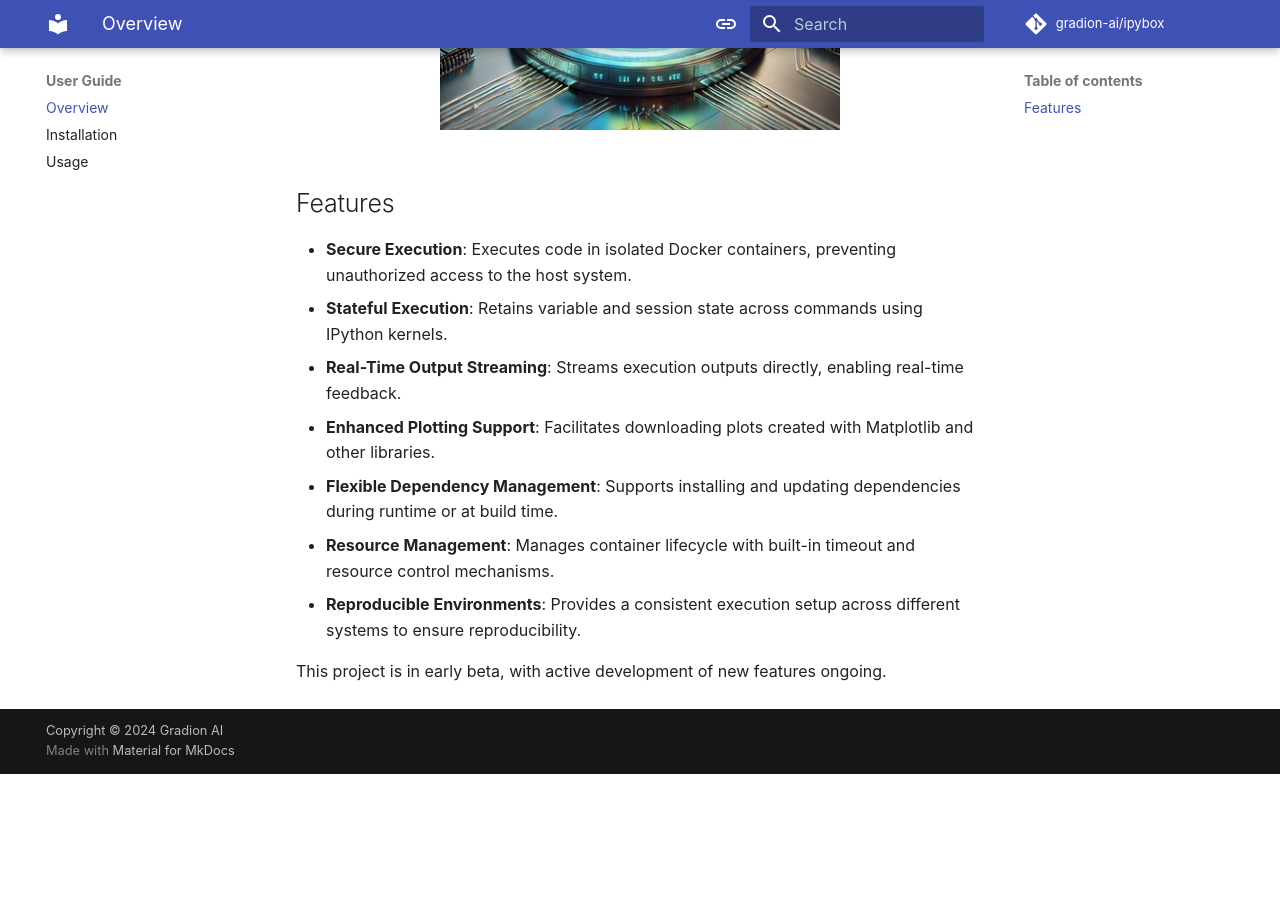
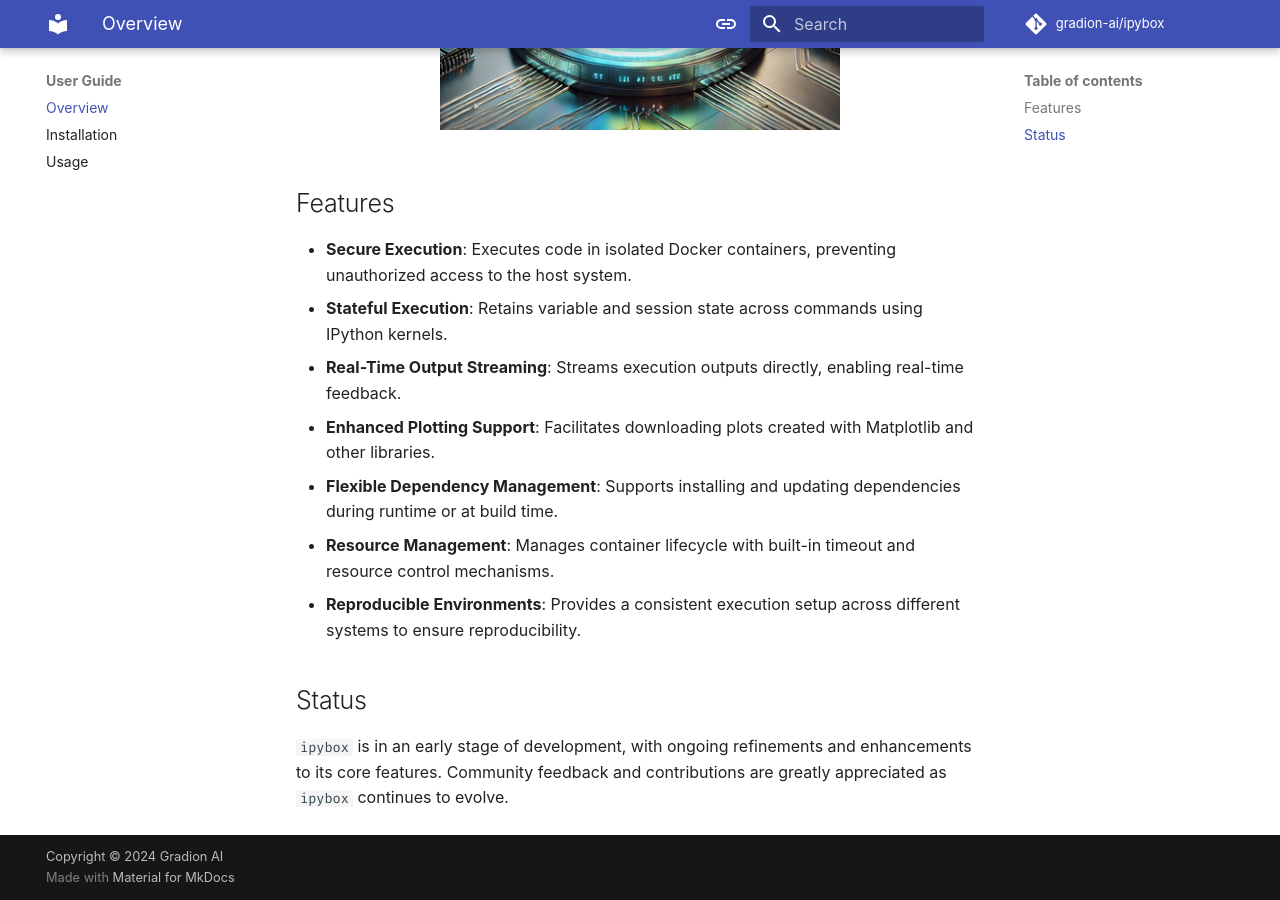
Before and after one commit to i-dream-of-ai/ipybox, an MkDocs documentation site: the page built from docs/index.md, in a window 1280 px wide and 900 px high, scrolled down 632 px. Built offline with MkDocs 1.6.1 and Material for MkDocs 9.7.7, drawn with Linux system fonts in a browser that asks for light colours; some web fonts are replaced; comment, search, counter and statistics services are not loaded; before the commit the page ends 1406 px from its top, so only the background shows below that.

Commit message:
Updates to project status

```diff
--- a/docs/index.md
+++ b/docs/index.md
@@ -16,4 +16,6 @@
 - **Resource Management**: Manages container lifecycle with built-in timeout and resource control mechanisms.
 - **Reproducible Environments**: Provides a consistent execution setup across different systems to ensure reproducibility.
 
-This project is in early beta, with active development of new features ongoing.
+## Status
+
+`ipybox` is in an early stage of development, with ongoing refinements and enhancements to its core features. Community feedback and contributions are greatly appreciated as `ipybox` continues to evolve.
```
Also changed, not shown: README.md (+3 -1 lines).
